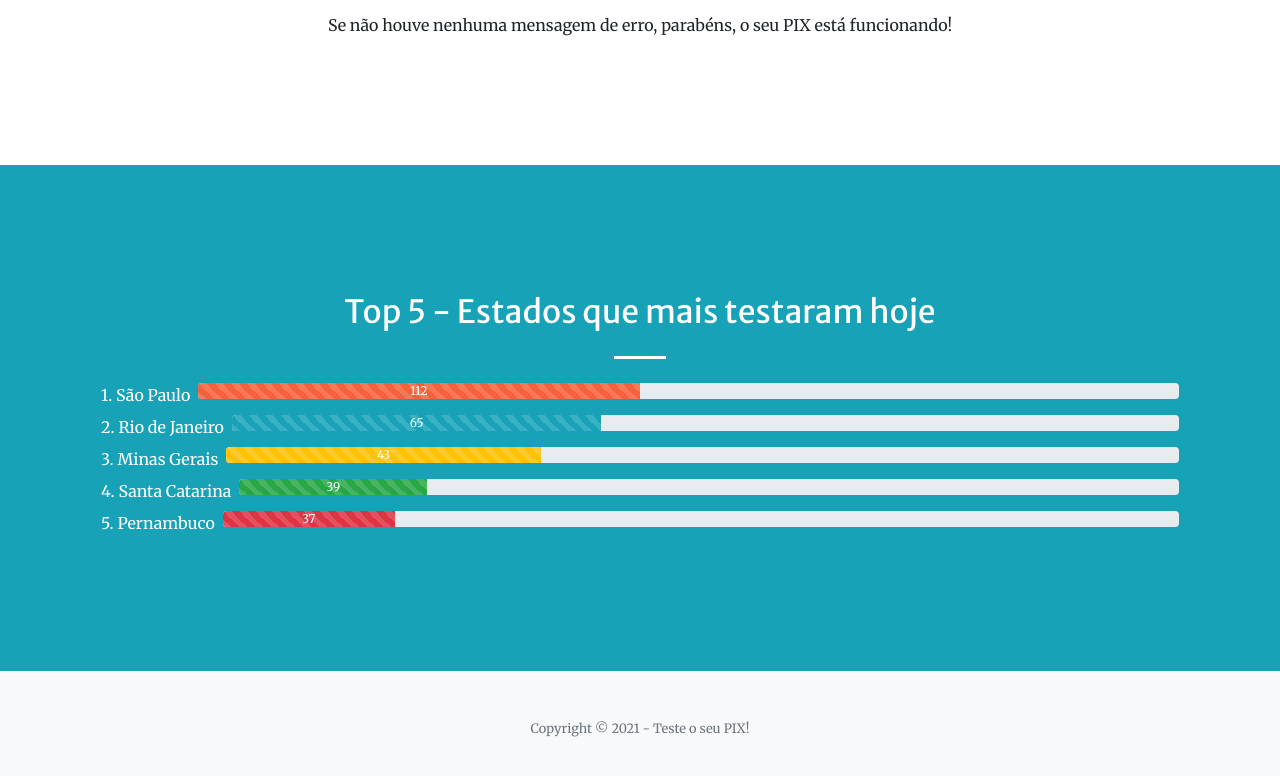
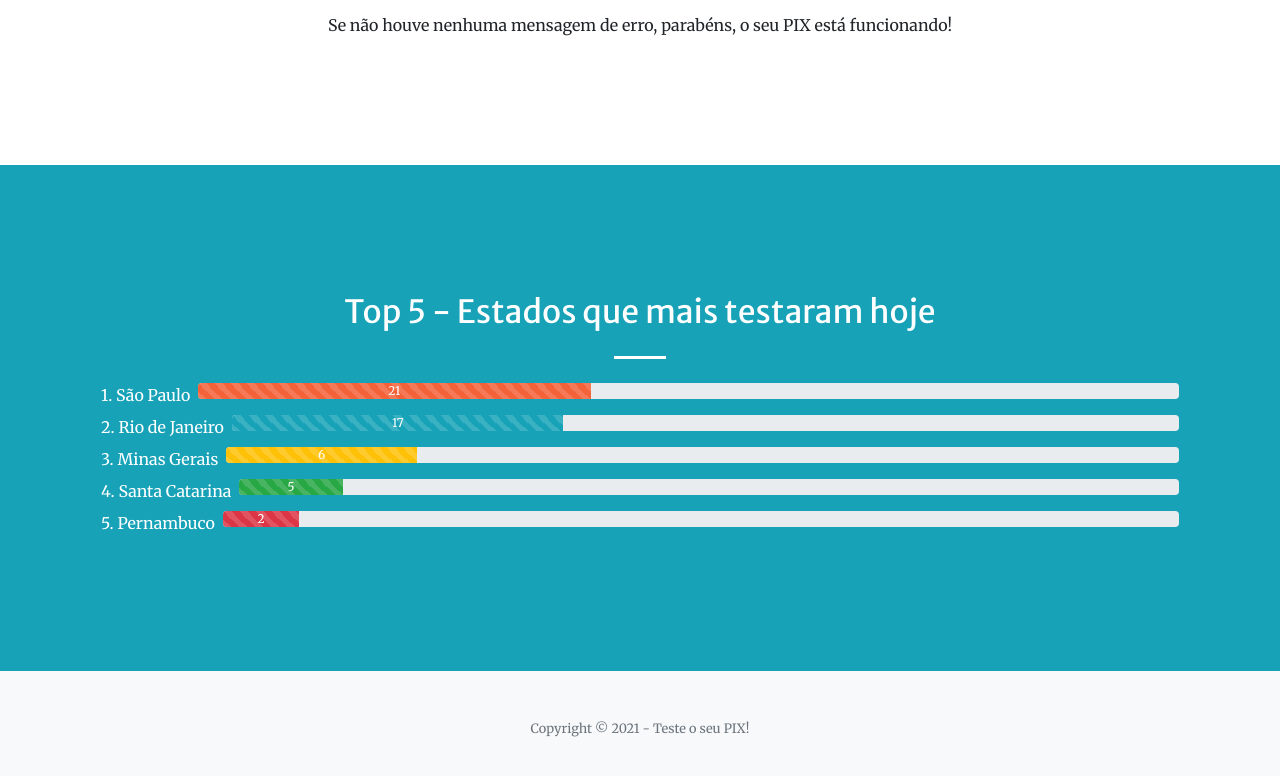
Before and after one commit to theventuraa/theventuraa.github.io, a plain HTML site: page index.html in a window 1280 px wide. Shown: the part 2138-2914 px from the top of the page. Drawn offline with nearby package versions, Linux system fonts and the light colour scheme.

Commit message:
Updating Status

```diff
--- a/index.html
+++ b/index.html
@@ -115,37 +115,37 @@
            <div class="m-3">
                 <label class="mr-2" style="float: left;">1. São Paulo</label>
                 <div class="progress">
-                    <div class="progress-bar progress-bar-striped" role="progressbar" style="width: 45%"
-                        aria-valuenow="10" aria-valuemin="0" aria-valuemax="100">112</div>
+                    <div class="progress-bar progress-bar-striped" role="progressbar" style="width: 40%"
+                        aria-valuenow="10" aria-valuemin="0" aria-valuemax="100">21</div>
                 </div>
             </div>
             <div class="m-3">
                 <label class="mr-2" style="float: left;">2. Rio de Janeiro</label>
                 <div class="progress">
-                    <div class="progress-bar progress-bar-striped bg-info" role="progressbar" style="width: 39%"
-                        aria-valuenow="10" aria-valuemin="0" aria-valuemax="100">65</div>
+                    <div class="progress-bar progress-bar-striped bg-info" role="progressbar" style="width: 35%"
+                        aria-valuenow="10" aria-valuemin="0" aria-valuemax="100">17</div>
                 </div>
             </div>
             <div class="m-3">
                 <label class="mr-2" style="float: left;">3. Minas Gerais</label>
                 <div class="progress">
-                    <div class="progress-bar progress-bar-striped bg-warning" role="progressbar" style="width: 33%"
-                        aria-valuenow="10" aria-valuemin="0" aria-valuemax="100">43</div>
+                    <div class="progress-bar progress-bar-striped bg-warning" role="progressbar" style="width: 20%"
+                        aria-valuenow="10" aria-valuemin="0" aria-valuemax="100">6</div>
                 </div>
             </div>
             <div class="m-3">
                 <label class="mr-2" style="float: left;">4. Santa Catarina</label>
                 <div class="progress">
-                    <div class="progress-bar progress-bar-striped bg-success" role="progressbar" style="width: 20%"
-                        aria-valuenow="10" aria-valuemin="0" aria-valuemax="100">39</div>
+                    <div class="progress-bar progress-bar-striped bg-success" role="progressbar" style="width: 11%"
+                        aria-valuenow="10" aria-valuemin="0" aria-valuemax="100">5</div>
                 </div>
 
             </div>
             <div class="m-3">
                 <label class="mr-2" style="float: left;">5. Pernambuco</label>
                 <div class="progress">
-                    <div class="progress-bar progress-bar-striped bg-danger" role="progressbar" style="width: 18%"
-                        aria-valuenow="10" aria-valuemin="0" aria-valuemax="100">37</div>
+                    <div class="progress-bar progress-bar-striped bg-danger" role="progressbar" style="width: 8%"
+                        aria-valuenow="10" aria-valuemin="0" aria-valuemax="100">2</div>
                 </div>
 
             </div>
```
